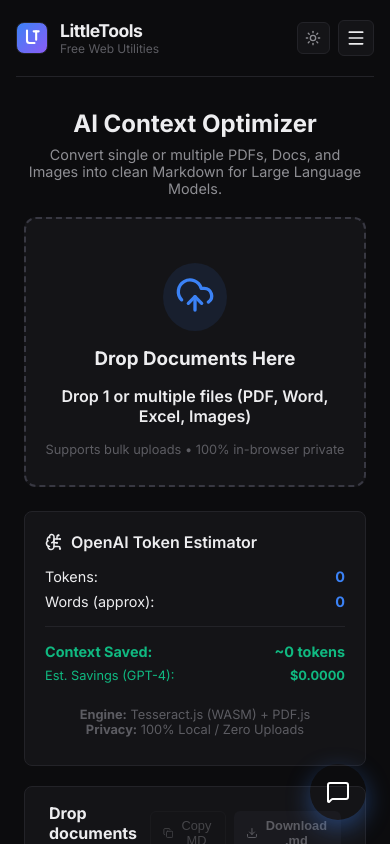
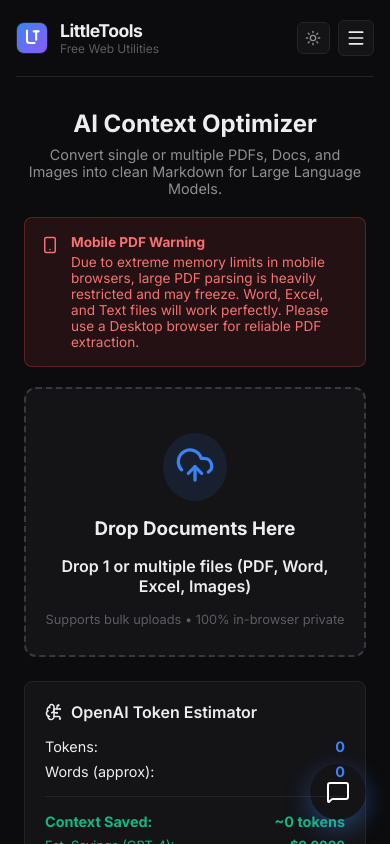
Before and after one commit to shameel0505/littletools, a React (Vite) app: page /doc-to-md in a window 390 px wide. Shown: the top 844 px of the page. Built offline with nearby package versions, Linux system fonts and the light colour scheme.

Commit message:
Add mobile-specific PDF warning banner to Doc-to-MD tool

```diff
--- a/src/DocToMdTool.jsx
+++ b/src/DocToMdTool.jsx
@@ -12,7 +12,8 @@
   FileArchive,
   Check,
   FolderArchive,
-  CheckCircle
+  CheckCircle,
+  Smartphone
 } from 'lucide-react';
 import { Helmet } from 'react-helmet-async';
 import { encode } from 'gpt-tokenizer';
@@ -35,6 +36,11 @@
   const [tokensSaved, setTokensSaved] = useState(0);
   const [history, setHistory] = useState([]);
   const [toastMsg, setToastMsg] = useState('');
+  const [isMobile, setIsMobile] = useState(false);
+
+  useEffect(() => {
+    setIsMobile(/Mobi|Android|iPhone|iPad|iPod|BlackBerry|IEMobile|Opera Mini/i.test(navigator.userAgent) || window.innerWidth < 768);
+  }, []);
 
   const showToast = (msg) => {
     setToastMsg(msg);
@@ -129,12 +135,10 @@
         let fileTokens = 0;
         try {
           fileTokens = encode(parsedMd).length;
-        } catch (e) {
-          fileTokens = Math.round(parsedMd.length / 4);
-        }
+        } catch(e){}
 
         newResults.push({
-          id: `${Date.now()}-${i}`,
+          id: file.name + '-' + Date.now(),
           name: file.name,
           md: parsedMd,
           tokens: fileTokens,
@@ -143,9 +147,8 @@
 
         saveToHistory(file.name, parsedMd);
       } catch (err) {
-        console.error(`Error parsing ${file.name}:`, err);
         newResults.push({
-          id: `${Date.now()}-${i}`,
+          id: file.name + '-' + Date.now(),
           name: file.name,
           md: `> **Error parsing ${file.name}:** ${err.message}`,
           tokens: 0,
@@ -252,6 +255,28 @@
       <header className="doc-header">
         <h1>AI Context Optimizer</h1>
         <p>Convert single or multiple PDFs, Docs, and Images into clean Markdown for Large Language Models.</p>
+
+        {isMobile && (
+          <div style={{
+            marginTop: '1.25rem',
+            padding: '1rem',
+            background: 'rgba(239, 68, 68, 0.1)',
+            border: '1px solid rgba(239, 68, 68, 0.3)',
+            borderRadius: '8px',
+            color: '#f87171',
+            fontSize: '0.85rem',
+            textAlign: 'left',
+            display: 'flex',
+            gap: '12px',
+            alignItems: 'flex-start'
+          }}>
+            <div style={{marginTop: '2px'}}><Smartphone size={18} /></div>
+            <div>
+              <strong style={{display: 'block', marginBottom: '4px'}}>Mobile PDF Warning</strong>
+              Due to extreme memory limits in mobile browsers, large PDF parsing is heavily restricted and may freeze. Word, Excel, and Text files will work perfectly. Please use a Desktop browser for reliable PDF extraction.
+            </div>
+          </div>
+        )}
       </header>
 
       <div className="doc-workspace">
```
